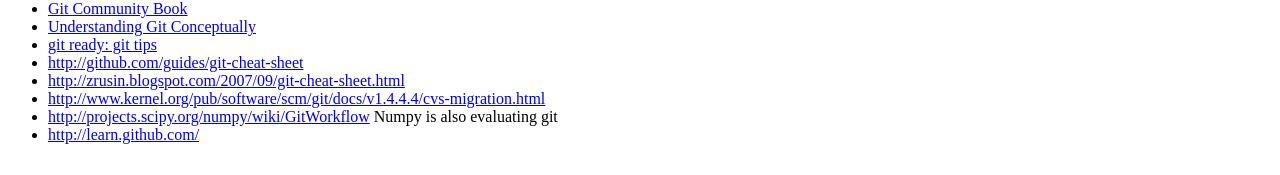
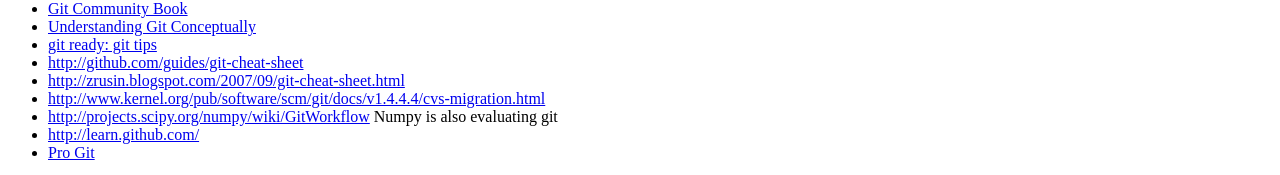
Before and after one commit to biopython/biopython.github.io, a Jekyll site: the page built from wiki/GitUsage.md, in a window 1280 px wide and 900 px high, scrolled down 6521 px. Shown: the part 722-897 px from the top of the window. Built offline with Jekyll 4.4.1, drawn with Linux system fonts in a browser that asks for light colours.

Commit message:
/* Additional Resources */ Add Pro Git

```diff
--- a/wiki/GitUsage.md
+++ b/wiki/GitUsage.md
@@ -567,3 +567,4 @@ There are a lot of different nice guides to using Git on the web:
 -   <http://projects.scipy.org/numpy/wiki/GitWorkflow> Numpy is also
     evaluating git
 -   <http://learn.github.com/>
+-   [Pro Git](http://progit.org/book/)
```
Also changed, not shown: 1 other file.
